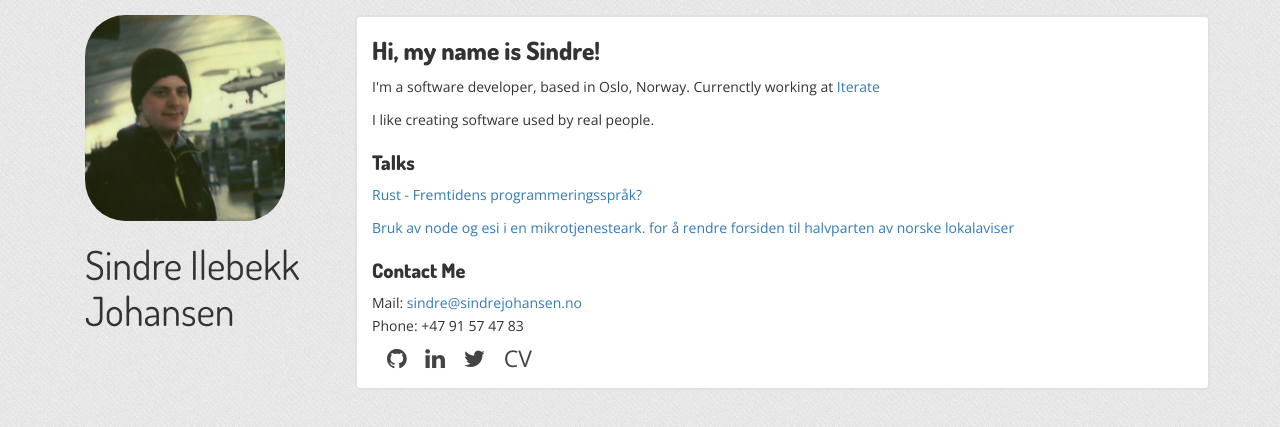
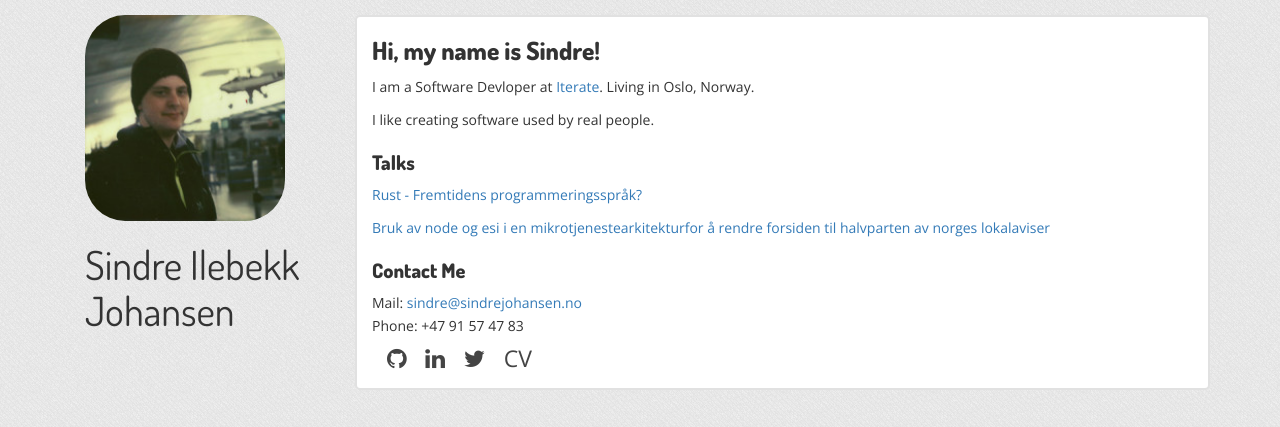
Before and after one commit to sindreij/sindreij.github.io, a Jekyll site: the page built from index.html, in a window 1280 px wide. Shown: the top 427 px of the page. Built offline with Jekyll 4.4.1, drawn with Linux system fonts in a browser that asks for light colours; nearby versions of some CDN libraries.

Commit message:
Update index.html

```diff
--- a/index.html
+++ b/index.html
@@ -4,14 +4,14 @@ layout: default
 
 <h1>Hi, my name is Sindre!</h1>
 
-<p>I'm a software developer, based in Oslo, Norway. Currenctly working at <a href="https://iterate.no">Iterate</a></p>
+<p>I am a Software Devloper at <a href="https://iterate.no">Iterate</a>. Living in Oslo, Norway.</p>
 
 <p>I like creating software used by real people.</p>
 
 <h2>Talks</h2>
 <p><a href="https://vimeo.com/240619951">Rust - Fremtidens programmeringsspråk?</a></p>
 
-<p><a href="https://vimeo.com/181948163">Bruk av node og esi i en mikrotjenesteark. for å rendre forsiden til halvparten av norske lokalaviser</a></p>
+<p><a href="https://vimeo.com/181948163">Bruk av node og esi i en mikrotjenestearkitekturfor å rendre forsiden til halvparten av norges lokalaviser</a></p>
 
 <h2>Contact Me</h2>
 <ul>
```
